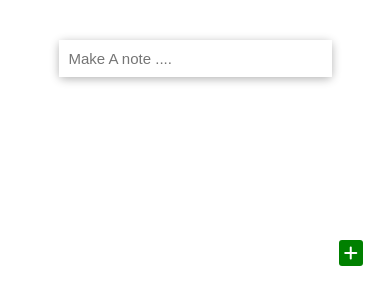
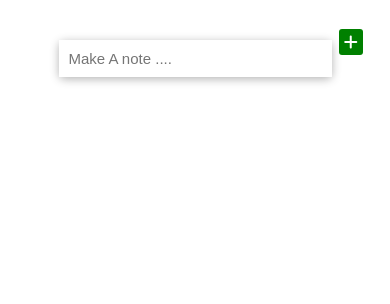
Before and after one commit to Feisal2023/Notes-Keeping-App, a plain HTML site: page index.html in a window 390 px wide. Drawn offline with Linux system fonts and the light colour scheme.

Commit message:
draft content

```diff
--- a/css/style.css
+++ b/css/style.css
@@ -147,7 +147,10 @@ i.fa-minus:hover {
     grid-template-columns: 1fr;
 
   }
-  i.fa-plus,
+  i.fa-plus {
+    right: 7%;
+    top: 5%;
+  }
   i.fa-minus {
     right: 7%;
     top: 30%;
```
